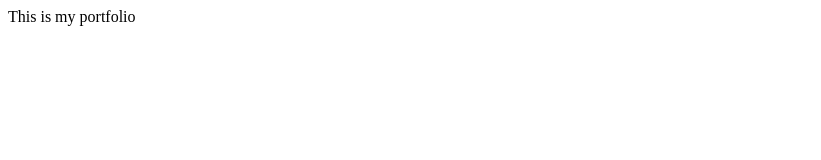
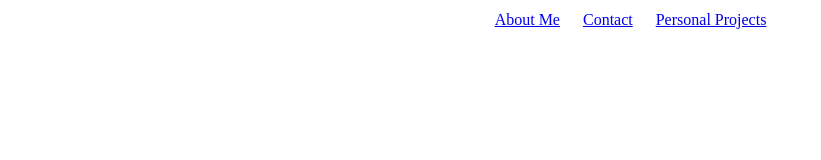
Before and after one commit to rkc9937/personal-portfolio, a plain HTML site: page index.html in a window 1280 px wide. Shown: the whole page, without its empty margins (0-821 px from the left). Drawn offline with Linux system fonts and the light colour scheme.

Commit message:
Added links and HTML table

```diff
--- a/index.html
+++ b/index.html
@@ -7,6 +7,12 @@
     <title>Rishabh Chowdhary</title>
   </head>
   <body>
-    This is my portfolio
+    <table class="headerPage" >
+      <tr>
+        <td><a href="about.html"> About Me </a></td>
+        <td><a href="contact.html"> Contact </a></td>
+        <td><a href="projects.html"> Personal Projects </a></td>
+      </tr>
+    </table>
   </body>
 </html>
--- a/style.css
+++ b/style.css
@@ -0,0 +1,9 @@
+.headerPage{
+  margin-left: auto;
+  margin-right: auto;
+
+}
+
+.headerPage td{
+  padding-right: 20px;
+}
```
Also changed, not shown: Links/about.html (added), Links/contact.html (added), Links/projects.html (added).
